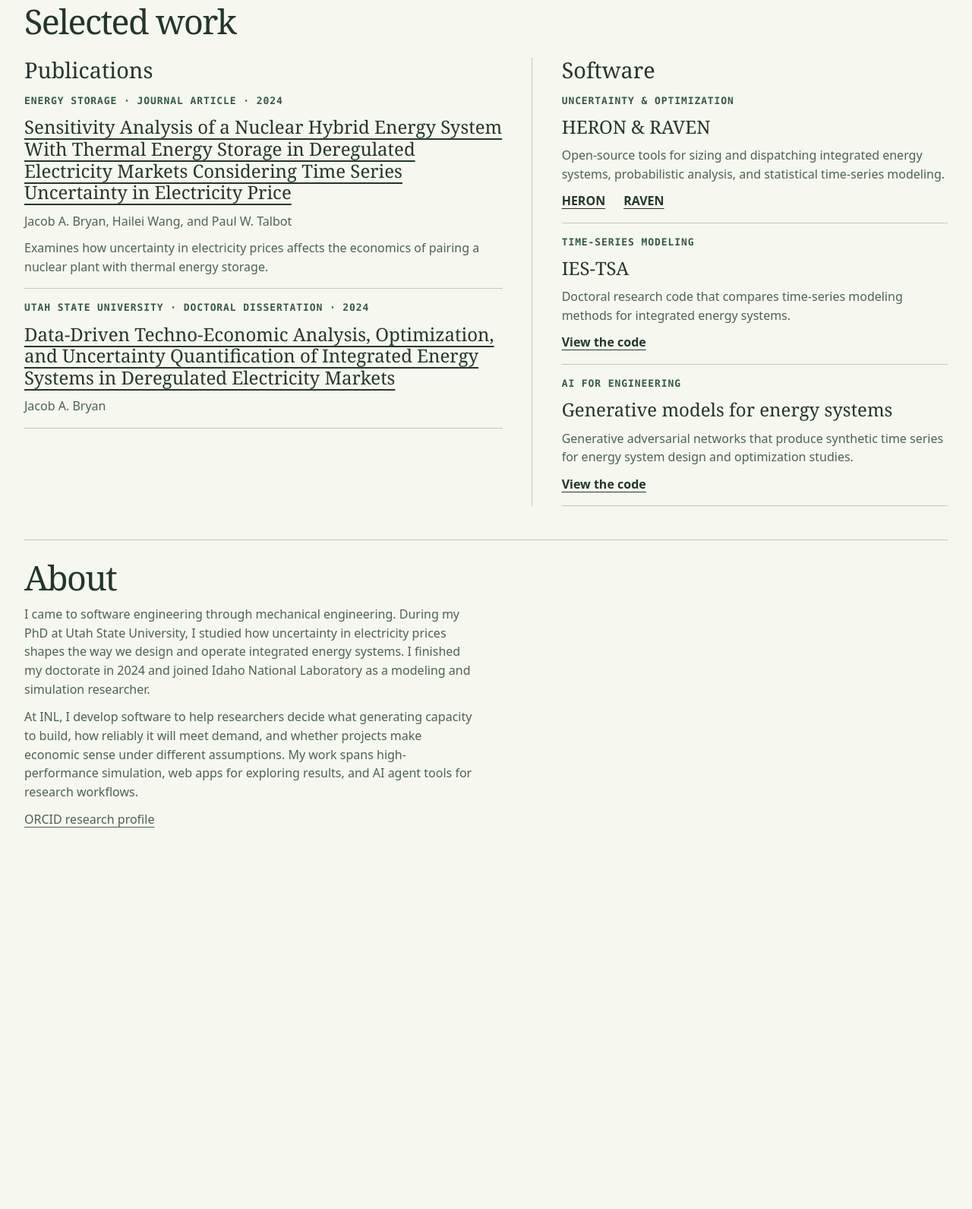
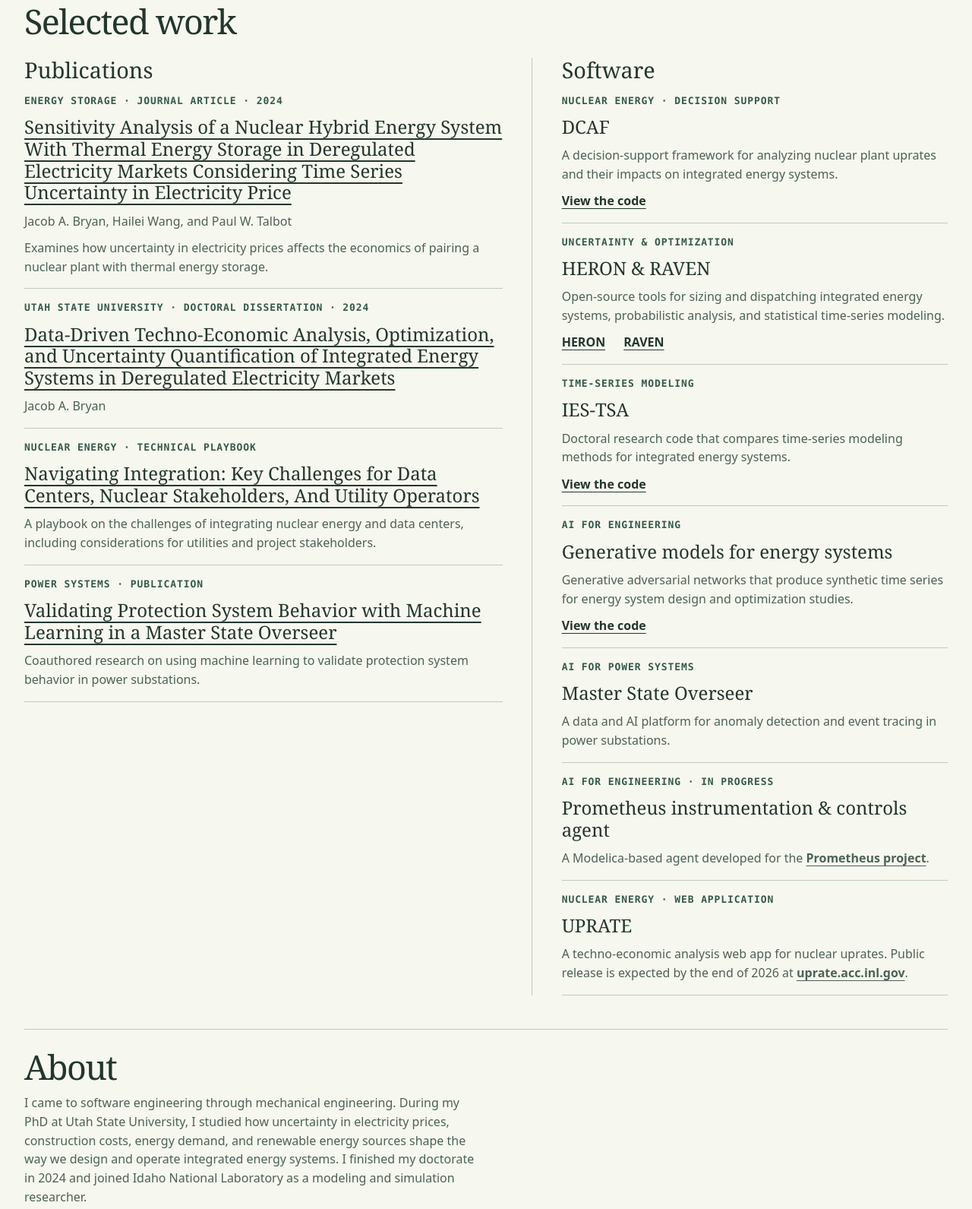
Before and after one commit to j-bryan/j-bryan.github.io, a plain HTML site: page index.html in a window 1280 px wide. Shown: the part 799-2390 px from the top of the page at 76% size. Before the commit the page ends 1930 px from the top, so only its background shows below. Drawn offline with Linux system fonts and the light colour scheme.

Commit message:
copy edits and additional software and publications

```diff
--- a/index.html
+++ b/index.html
@@ -12,7 +12,7 @@
   <a class="skip" href="#main">Skip to content</a>
   <div class="shell">
     <header class="masthead">
-      <a class="identity" href="#top"><span aria-hidden="true">+</span> Jacob Bryan, PhD</a>
+      <a class="identity" href="#top">Jacob Bryan, PhD</a>
       <div class="masthead-links">
         <nav aria-label="Portfolio">
           <a href="#work">Work</a>
@@ -34,15 +34,20 @@
               <path d="M2 9.5 12 4l10 5.5L12 15 2 9.5Zm4.25 2.35v5.4a9 9 0 0 0 11.5 0v-5.4M22 9.5v6.25"/>
             </svg>
           </a>
+          <a href="https://orcid.org/0000-0001-5735-2195" aria-label="ORCID" title="ORCID">
+            <svg viewBox="0 0 24 24" aria-hidden="true" focusable="false" fill="currentColor">
+              <path d="M12 1.5a10.5 10.5 0 1 0 0 21 10.5 10.5 0 0 0 0-21ZM7.1 6.2a1.05 1.05 0 1 1 0 2.1 1.05 1.05 0 0 1 0-2.1Zm.8 3.5v7.9H6.3V9.7h1.6Zm2 0h3.2c2.8 0 4.6 1.6 4.6 4s-1.8 3.9-4.6 3.9H9.9V9.7Zm1.7 1.5v4.9h1.4c1.8 0 2.9-.9 2.9-2.4s-1.1-2.5-2.9-2.5h-1.4Z"/>
+            </svg>
+          </a>
         </nav>
       </div>
     </header>
     <main id="main">
       <section class="hero" aria-labelledby="intro-title">
         <div class="intro">
-          <p class="eyebrow">Nuclear · Energy systems · UQ · AI</p>
+          <p class="eyebrow">Energy · Computing · AI</p>
           <h1 id="intro-title">Computational studies for <em>reliable, resilient energy systems.</em></h1>
-          <p class="intro-copy">I’m Jacob Bryan. I build software for nuclear energy, integrated energy systems, and engineering decisions under uncertainty.</p>
+          <p class="intro-copy">Hi, I'm Jacob! I build software for nuclear energy, integrated energy systems, and engineering decisions under uncertainty.</p>
           <a class="work-link" href="#work">Explore selected work</a>
         </div>
         <figure class="campus">
@@ -152,11 +157,27 @@
                 <h4><a href="https://digitalcommons.usu.edu/etd2023/347/">Data-Driven Techno-Economic Analysis, Optimization, and Uncertainty Quantification of Integrated Energy Systems in Deregulated Electricity Markets</a></h4>
                 <p>Jacob A. Bryan</p>
               </article>
+              <article>
+                <p class="eyebrow">Nuclear energy · Technical playbook</p>
+                <h4><a href="https://www.osti.gov/biblio/3022420">Navigating Integration: Key Challenges for Data Centers, Nuclear Stakeholders, And Utility Operators</a></h4>
+                <p>A playbook on the challenges of integrating nuclear energy and data centers, including considerations for utilities and project stakeholders.</p>
+              </article>
+              <article>
+                <p class="eyebrow">Power systems · Publication</p>
+                <h4><a href="https://www.osti.gov/biblio/3391505">Validating Protection System Behavior with Machine Learning in a Master State Overseer</a></h4>
+                <p>Coauthored research on using machine learning to validate protection system behavior in power substations.</p>
+              </article>
             </div>
           </section>
           <section class="work-group" id="software" aria-labelledby="software-title">
             <h3 id="software-title">Software</h3>
             <div class="projects">
+              <article>
+                <p class="eyebrow">Nuclear energy · Decision support</p>
+                <h4>DCAF</h4>
+                <p>A decision-support framework for analyzing nuclear plant uprates and their impacts on integrated energy systems.</p>
+                <a href="https://github.com/IdahoLabResearch/DCAF">View the code</a>
+              </article>
               <article id="methods">
                 <p class="eyebrow">Uncertainty &amp; optimization</p>
                 <h4>HERON &amp; RAVEN</h4>
@@ -178,15 +199,29 @@
                 <p>Generative adversarial networks that produce synthetic time series for energy system design and optimization studies.</p>
                 <a href="https://github.com/j-bryan/GANs">View the code</a>
               </article>
+              <article>
+                <p class="eyebrow">AI for power systems</p>
+                <h4>Master State Overseer</h4>
+                <p>A data and AI platform for anomaly detection and event tracing in power substations.</p>
+              </article>
+              <article>
+                <p class="eyebrow">AI for engineering · In progress</p>
+                <h4>Prometheus instrumentation &amp; controls agent</h4>
+                <p>A Modelica-based agent developed for the <a href="https://inl.gov/super-intelligence/prometheus/">Prometheus project</a>.</p>
+              </article>
+              <article>
+                <p class="eyebrow">Nuclear energy · Web application</p>
+                <h4>UPRATE</h4>
+                <p>A techno-economic analysis web app for nuclear uprates. Public release is expected by the end of 2026 at <a href="https://uprate.acc.inl.gov/">uprate.acc.inl.gov</a>.</p>
+              </article>
             </div>
           </section>
         </div>
       </section>
       <section class="about" id="about" aria-labelledby="about-title">
         <h2 id="about-title">About</h2>
-        <p>I came to software engineering through mechanical engineering. During my PhD at Utah State University, I studied how uncertainty in electricity prices shapes the way we design and operate integrated energy systems. I finished my doctorate in 2024 and joined Idaho National Laboratory as a modeling and simulation researcher.</p>
-        <p>At INL, I develop software to help researchers decide what generating capacity to build, how reliably it will meet demand, and whether projects make economic sense under different assumptions. My work spans high-performance simulation, web apps for exploring results, and AI agent tools for research workflows.</p>
-        <p><a href="https://orcid.org/0000-0001-5735-2195">ORCID research profile</a></p>
+        <p>I came to software engineering through mechanical engineering. During my PhD at Utah State University, I studied how uncertainty in electricity prices, construction costs, energy demand, and renewable energy sources shape the way we design and operate integrated energy systems. I finished my doctorate in 2024 and joined Idaho National Laboratory as a modeling and simulation researcher.</p>
+        <p>I develop software to help researchers decide what generating capacity to build, how reliably it will meet demand, and whether projects make economic sense under different assumptions. My work spans high-performance simulation, web apps for exploring results, and AI agent tools for research workflows. My goal is to develop the computational tools and methods that will enable us to accelerate and derisk large engineering projects like designing and constructing advanced nuclear reactors.</p>
       </section>
     </main>
   </div>
```
